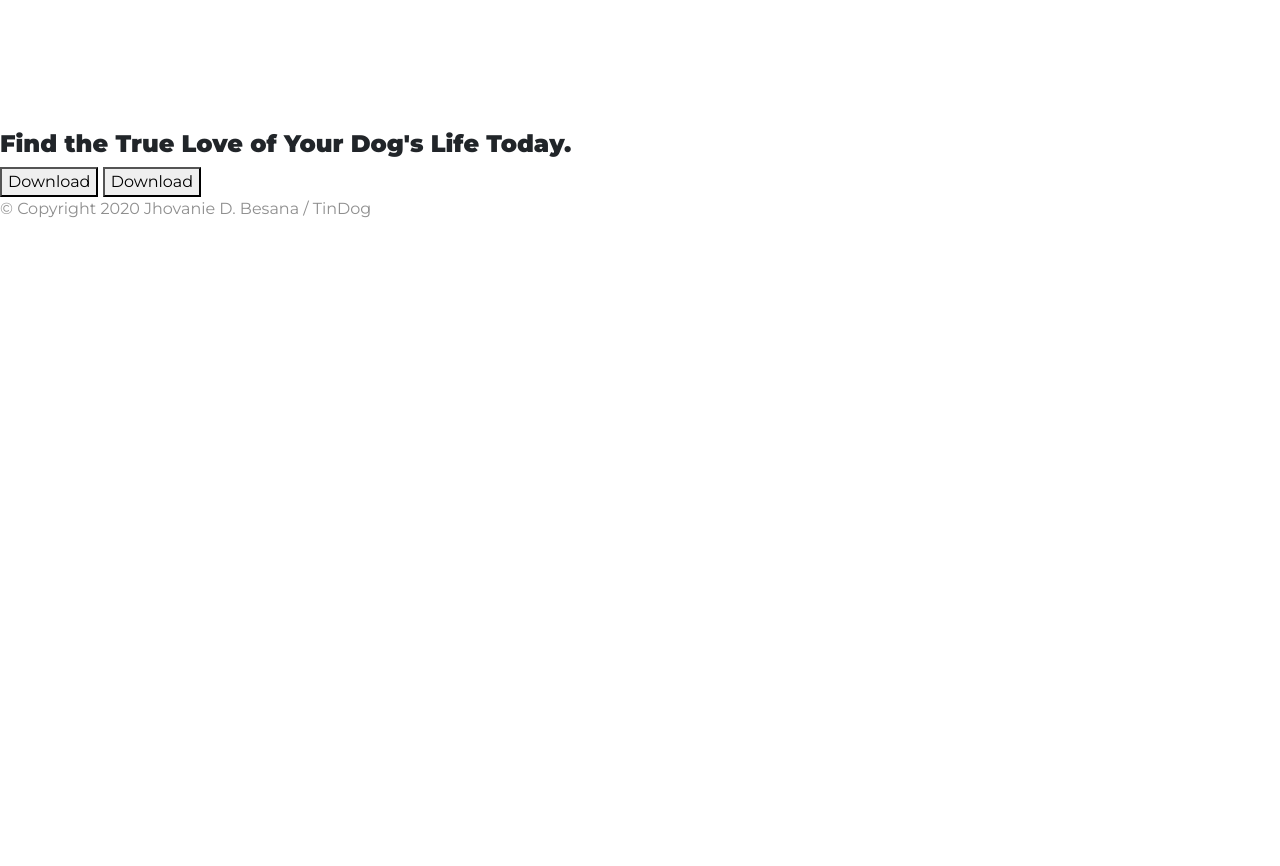
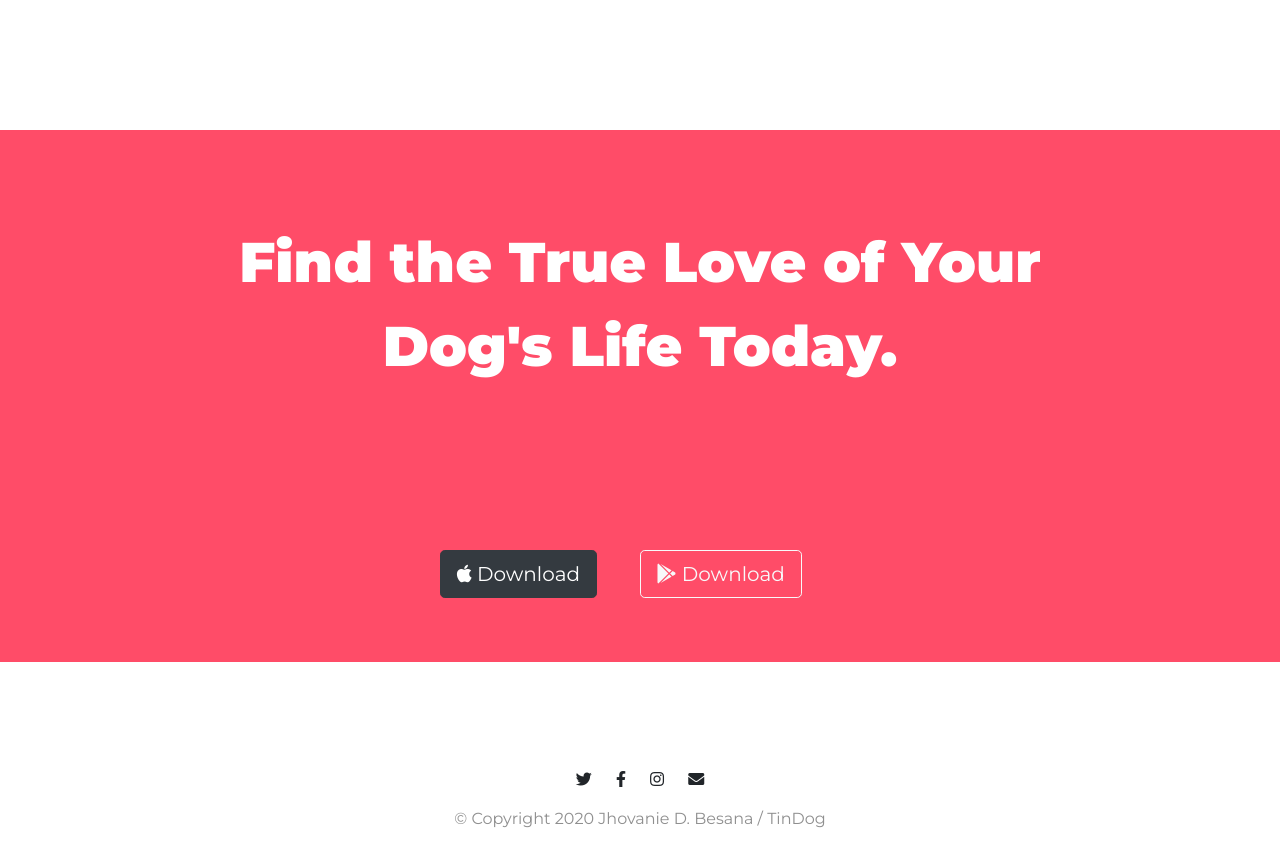
Before and after one commit to vanbesana/tindog, a plain HTML site: page index.html in a window 1280 px wide. Shown: the part 2337-3203 px from the top of the page. Before the commit the page ends 2574 px from the top, so only its background shows below. Drawn offline with nearby package versions, Linux system fonts and the light colour scheme.

Commit message:
Add files via upload

```diff
--- a/css/styles.css
+++ b/css/styles.css
@@ -144,3 +144,45 @@ p{
 .pricing-column{
 	padding: 3% 2%;
 }
+
+/*Call to Action Section*/
+
+#cta{
+	background-color: #ff4c68;
+	text-align: center;
+	color: #fff;
+}
+
+.big-heading{
+  padding: 7% 15%;
+  font-size: 3.5rem;
+  line-height: 1.5;
+}
+
+.download-button{
+	margin: 5% 3% 5% 0;
+}
+
+/*Footer Section*/
+
+#footer{
+	background-color: #fff;
+	text-align: center;
+	padding: 7% 15%;
+
+}
+
+.social-icon{
+	 margin: 20px 10px;
+}
+
+@media (max-width: 1028px){
+	#title{
+		text-align: center;
+	}
+
+	.title-image{
+		position: static;
+		transform: rotate(0);
+	}
+}
--- a/index.html
+++ b/index.html
@@ -73,7 +73,7 @@
     <div class="row">
 
     <div class="col-lg-6">
-      <h1></style> Meet new and interesting dogs nearby.</h1>
+      <h1>Meet new and interesting dogs nearby.</h1>
       <button type="button" class="btn btn-dark btn-lg download-button"><i class="fab fa-apple"></i> Download</button>
       <button type="button" class="btn btn-outline-light btn-lg download-button"><i class="fab fa-google-play"></i> Download</button>
     </div>
@@ -222,8 +222,6 @@
   </div>
 </div>
 
-
-
   </section>
 
 
@@ -231,9 +229,12 @@
 
   <section id="cta">
 
-    <h3>Find the True Love of Your Dog's Life Today.</h3>
-    <button type="button">Download</button>
-    <button type="button">Download</button>
+
+    <h3 class="big-heading">Find the True Love of Your Dog's Life Today.</h3>
+    <button type="button" class="download-button btn btn-dark btn-lg download-button"><i class="fab fa-apple"></i> Download</button>
+      <button type="button" class="download-button btn btn-outline-light btn-lg download-button"><i class="fab fa-google-play"></i> Download</button>
+      </div>
+
 
   </section>
 
@@ -241,6 +242,14 @@
   <!-- Footer -->
 
   <footer id="footer">
+
+
+     <i class="social-icon fab fa-twitter"></i>
+      <i class="social-icon fab fa-facebook-f"></i>
+      <i class="social-icon fab fa-instagram"></i>
+      <i class="social-icon fas fa-envelope"></i>
+    </div>
+
 
     <p>© Copyright 2020 Jhovanie D. Besana / TinDog</p>
 
```
